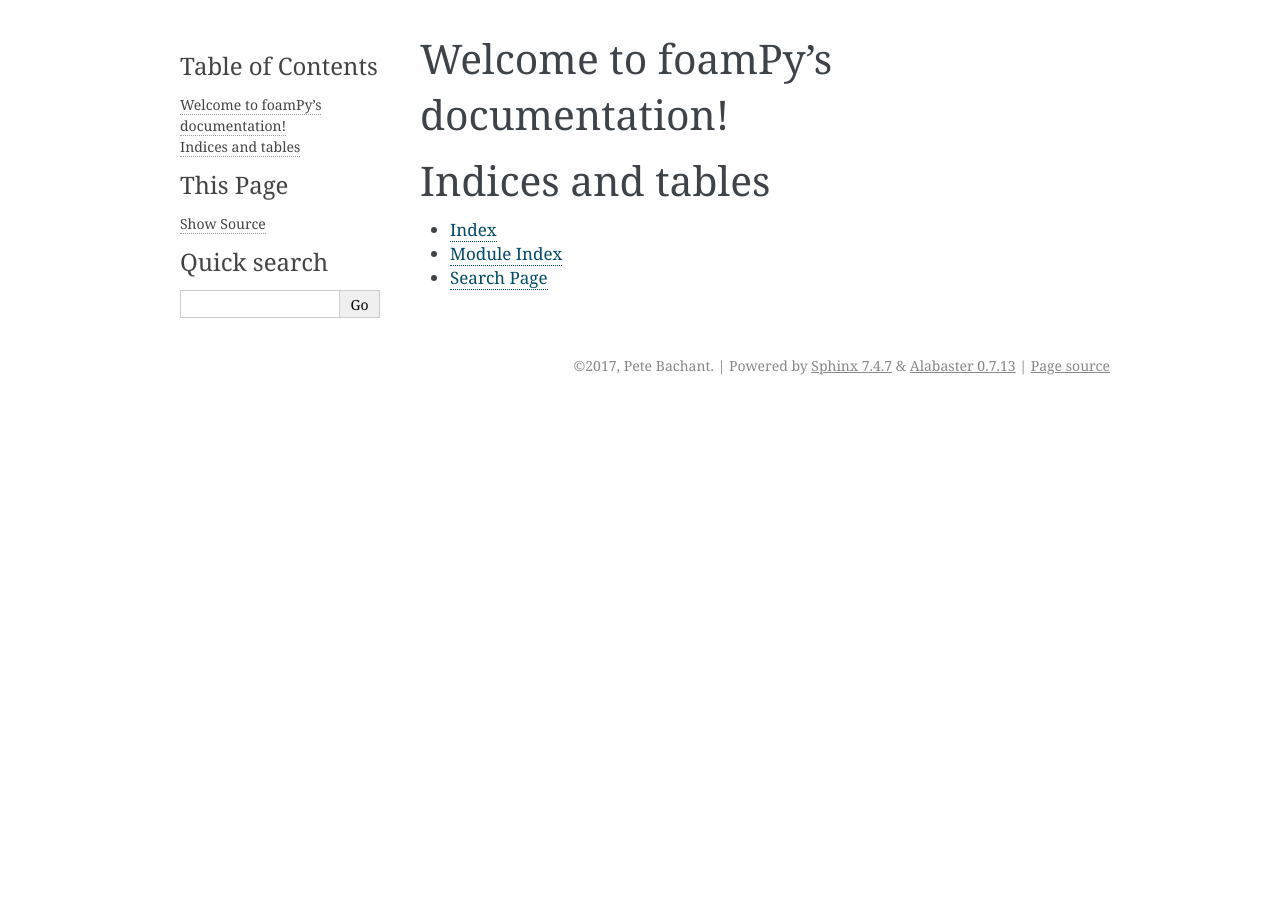
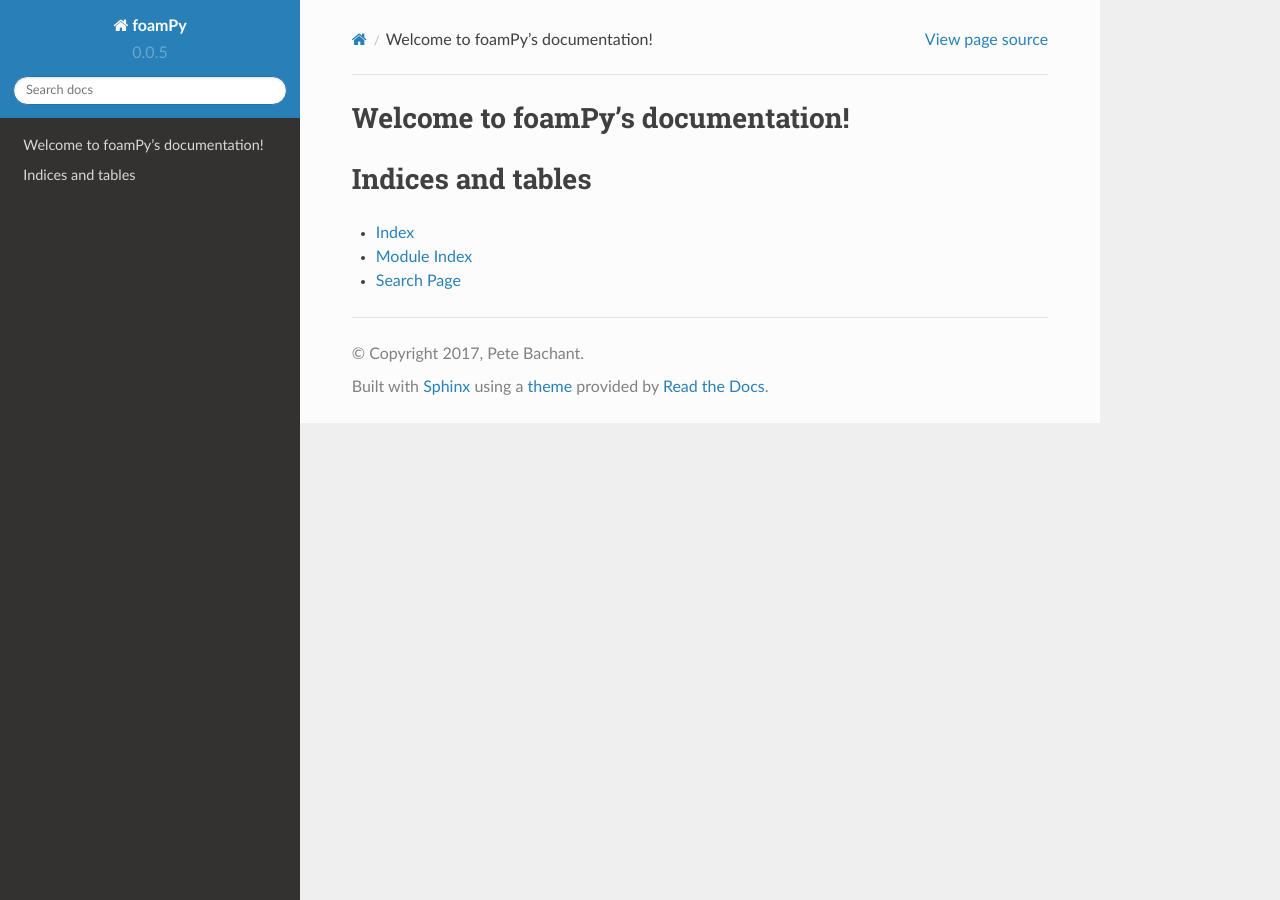
Before and after one commit to petebachant/foamPy, a Sphinx documentation site: the page built from doc/index.rst, in a window 1280 px wide. Built offline with Sphinx 7.4.7 and the Read the Docs theme 2.0.0, drawn with Linux system fonts in a browser that asks for light colours.

Commit message:
Use RTD docs theme and import version

```diff
--- a/doc/conf.py
+++ b/doc/conf.py
@@ -58,9 +58,10 @@ author = 'Pete Bachant'
 # built documents.
 #
 # The short X.Y version.
-version = '0.0.5'
+import foampy
+version = foampy.__version__
 # The full version, including alpha/beta/rc tags.
-release = '0.0.5'
+release = version
 
 # The language for content autogenerated by Sphinx. Refer to documentation
 # for a list of supported languages.
@@ -86,7 +87,7 @@ todo_include_todos = False
 # The theme to use for HTML and HTML Help pages.  See the documentation for
 # a list of builtin themes.
 #
-html_theme = 'alabaster'
+html_theme = 'sphinx_rtd_theme'
 
 # Theme options are theme-specific and customize the look and feel of a theme
 # further.  For a list of options available for each theme, see the
```
